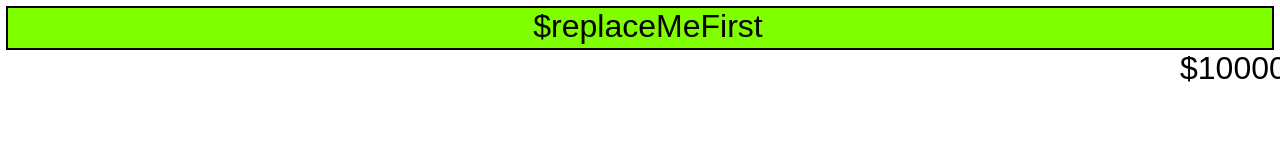
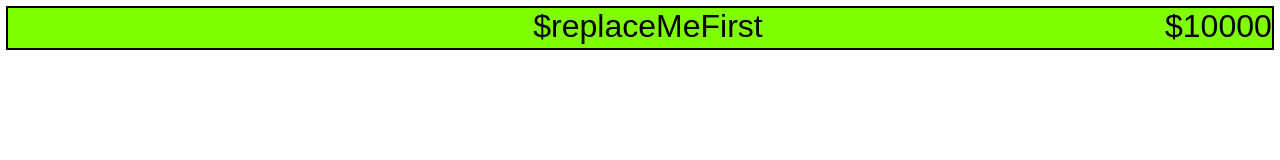
Before and after one commit to nicholbs/discordStreamKit, a website: page ressurser/bilder/donation.html in a window 1280 px wide. Drawn offline with Linux system fonts and the light colour scheme.

Commit message:
endring i donation

```diff
--- a/ressurser/bilder/donation.html
+++ b/ressurser/bilder/donation.html
@@ -32,8 +32,7 @@
                 font-size: 32px;
                 text-align: center;
                 width: 100px;
-                right: 0;
-                top: 50;
+                right: 15;
                 height: 100%;
                 margin: 0;
             }
```
